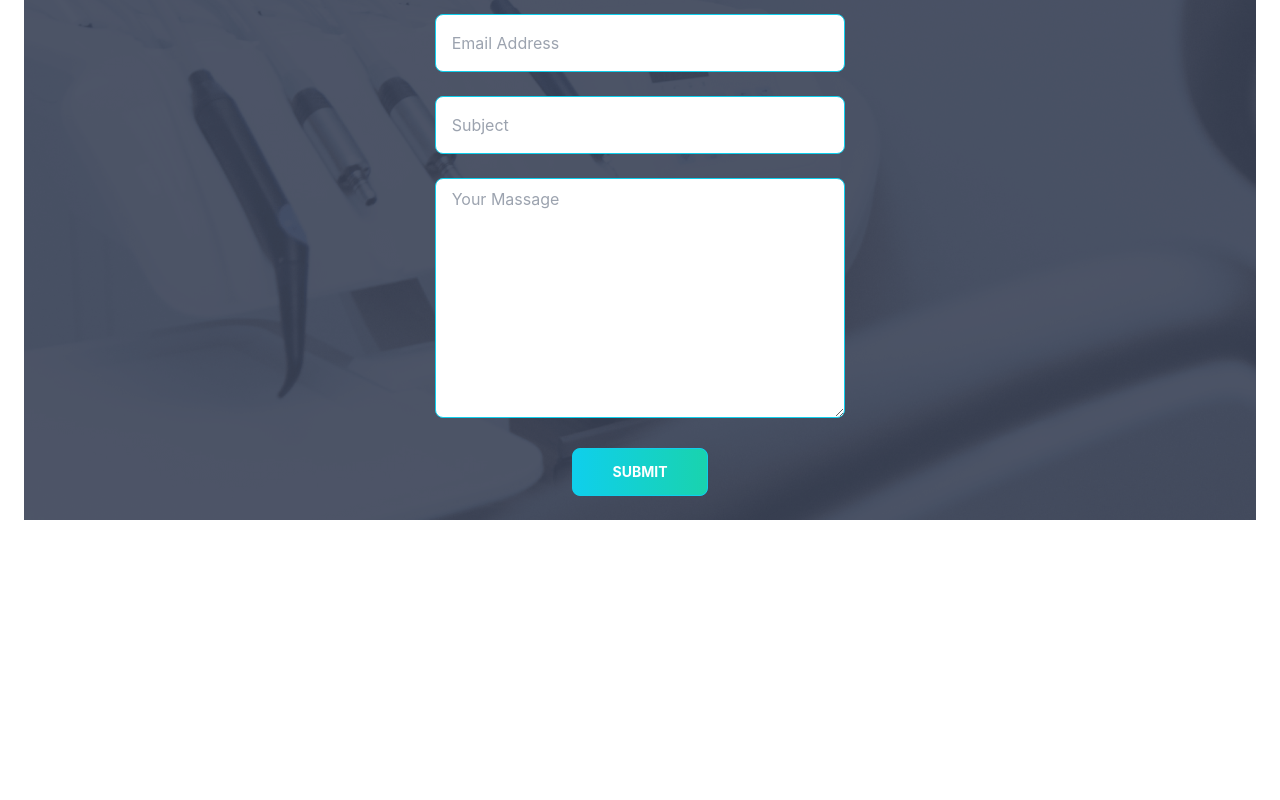
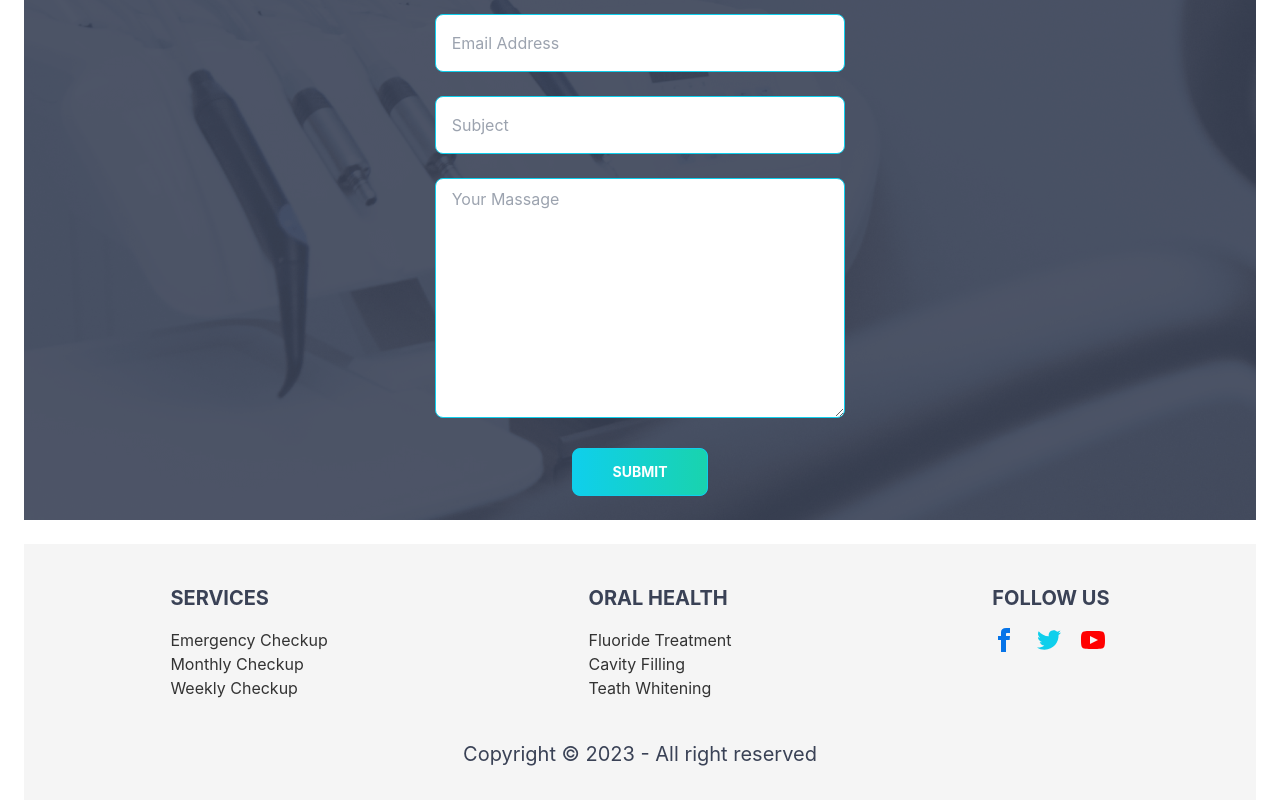
Before and after one commit to MrinmoyBaust98/Healthy_Smile, a React (Create React App) app: page / in a window 1280 px wide. Shown: the part 3580-4380 px from the top of the page. Before the commit the page ends 4124 px from the top, so only its background shows below. Built offline with nearby package versions, Linux system fonts and the light colour scheme.

Commit message:
footer added

```diff
--- /dev/null
+++ b/src/Shared/Footer/Footer.js
@@ -0,0 +1,66 @@
+import React from "react";
+import { Link } from "react-router-dom";
+
+const Footer = () => {
+  return (
+    <section className=" bg-neutral-100  p-4 ">
+      <section className="flex justify-around ">
+        <div className="my-6">
+          <h1 className="text-xl font-bold text-accent mb-4">SERVICES</h1>
+          <p>Emergency Checkup</p>
+          <p>Monthly Checkup</p>
+          <p>Weekly Checkup</p>
+        </div>
+        <div className="my-6">
+          <h1 className="text-xl font-bold text-accent mb-4">ORAL HEALTH</h1>
+          <p>Fluoride Treatment</p>
+          <p>Cavity Filling</p>
+          <p>Teath Whitening</p>
+        </div>
+        <div className="my-6">
+          <h1 className=" text-xl font-bold text-accent mb-4">FOLLOW US</h1>
+          <div className="grid grid-flow-col gap-4">
+            <Link to="#">
+              <svg
+                xmlns="http://www.w3.org/2000/svg"
+                width="24"
+                height="24"
+                viewBox="0 0 24 24"
+                className="fill-info"
+              >
+                <path d="M9 8h-3v4h3v12h5v-12h3.642l.358-4h-4v-1.667c0-.955.192-1.333 1.115-1.333h2.885v-5h-3.808c-3.596 0-5.192 1.583-5.192 4.615v3.385z"></path>
+              </svg>
+            </Link>
+            <Link to="#">
+              <svg
+                xmlns="http://www.w3.org/2000/svg"
+                width="24"
+                height="24"
+                viewBox="0 0 24 24"
+                className="fill-primary"
+              >
+                <path d="M24 4.557c-.883.392-1.832.656-2.828.775 1.017-.609 1.798-1.574 2.165-2.724-.951.564-2.005.974-3.127 1.195-.897-.957-2.178-1.555-3.594-1.555-3.179 0-5.515 2.966-4.797 6.045-4.091-.205-7.719-2.165-10.148-5.144-1.29 2.213-.669 5.108 1.523 6.574-.806-.026-1.566-.247-2.229-.616-.054 2.281 1.581 4.415 3.949 4.89-.693.188-1.452.232-2.224.084.626 1.956 2.444 3.379 4.6 3.419-2.07 1.623-4.678 2.348-7.29 2.04 2.179 1.397 4.768 2.212 7.548 2.212 9.142 0 14.307-7.721 13.995-14.646.962-.695 1.797-1.562 2.457-2.549z"></path>
+              </svg>
+            </Link>
+            <Link to="#">
+              <svg
+                xmlns="http://www.w3.org/2000/svg"
+                width="24"
+                height="24"
+                viewBox="0 0 24 24"
+                className="fill-neutral"
+              >
+                <path d="M19.615 3.184c-3.604-.246-11.631-.245-15.23 0-3.897.266-4.356 2.62-4.385 8.816.029 6.185.484 8.549 4.385 8.816 3.6.245 11.626.246 15.23 0 3.897-.266 4.356-2.62 4.385-8.816-.029-6.185-.484-8.549-4.385-8.816zm-10.615 12.816v-8l8 3.993-8 4.007z"></path>
+              </svg>
+            </Link>
+          </div>
+        </div>
+      </section>
+      <div className="footer footer-center p-4 text-accent text-xl">
+        <p>Copyright © 2023 - All right reserved</p>
+      </div>
+    </section>
+  );
+};
+
+export default Footer;
--- a/src/pages/Home/Home/Home.js
+++ b/src/pages/Home/Home/Home.js
@@ -6,6 +6,7 @@
 import MakeAppointment from "../MakeAppointment/MakeAppointment";
 import Testimonial from "../Testimonial/Testimonial";
 import ContactSection from "../ContactSection/ContactSection";
+import Footer from "../../../Shared/Footer/Footer";
 
 const Home = () => {
   return (
@@ -17,6 +18,7 @@
       <MakeAppointment />
       <Testimonial />
       <ContactSection />
+      <Footer></Footer>
     </div>
   );
 };
--- a/tailwind.config.js
+++ b/tailwind.config.js
@@ -8,7 +8,9 @@
           primary: "#0FCFEC",
           secondary: "#19D3AE",
           accent: "#3A4256",
-          neutral: "#3D4451",
+          neutral: "#FF0000",
+          info: "#0674E8",
+          "neutral-100": "#E5E6E6",
           "base-100": "#FFFFFF",
         },
       },
```
